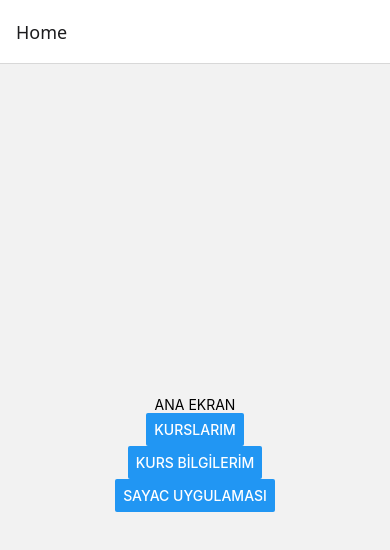
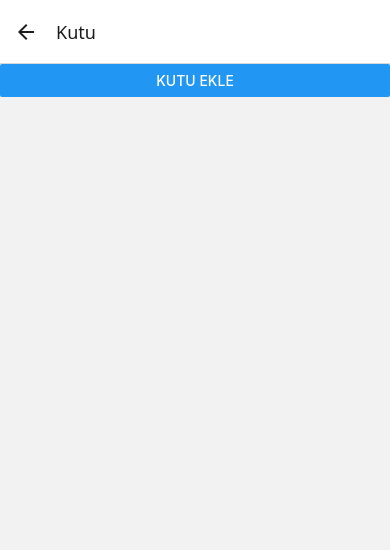
Before and after one commit to ElifNidaKarakas/ReactNative, a React Native app in the folder firstapp/: screen /Kutu in a window 390 px wide. Shown: the top 550 px of the page. Built offline with nearby package versions, Linux system fonts and the light colour scheme.

Commit message:
Added random box

```diff
--- a/firstapp/App.js
+++ b/firstapp/App.js
@@ -6,6 +6,8 @@ import HomeScreen from './src/screens/HomeScreen';
 import CoursesScreen from './src/screens/CoursesScreen';
 import CoursesInformation from './src/screens/CoursesInformation';
 import CounterScreen from './src/screens/CounterScreen';
+import BoxScreen from './src/screens/BoxScreen';
+
 
 const Stack= createNativeStackNavigator();
 export default function App() {
@@ -16,6 +18,7 @@ export default function App() {
         <Stack.Screen name="Kurslarim" component={CoursesScreen}/>
         <Stack.Screen name="KursBilgilerim" component={CoursesInformation}/>
         <Stack.Screen name="Sayac" component={CounterScreen}/>
+        <Stack.Screen name="Kutu" component={BoxScreen}/>
       </Stack.Navigator>
    </NavigationContainer>
 
--- /dev/null
+++ b/firstapp/src/screens/BoxScreen.js
@@ -0,0 +1,40 @@
+import { StyleSheet, Text, View, Button, FlatList } from 'react-native';
+import React, { useState } from 'react';
+//RASTGELE RENKLERDE KUTU EKLİYOR BUTONA TIKLADIKÇA
+export default function BoxScreen() {
+  const [colors, setColors] = useState([]);
+
+  const randomColor = () => {
+    const red = Math.floor(Math.random() * 256);
+    const green = Math.floor(Math.random() * 256);
+    const blue = Math.floor(Math.random() * 256);
+    return `rgb(${red},${green},${blue})`;
+  };
+  return (
+    <View>
+      <Button
+        title="Kutu Ekle"
+        onPress={() => {
+          setColors([...colors, randomColor()]); //...color= var olan elemanım devam etsin  randomColor=yanına yeni renkler getir(return ile dönen )
+        }}
+      />
+      <FlatList
+        data={colors}
+        renderItem={({ item }) => {
+          return (
+            <View
+              style={{
+                height: 150,
+                width: 150,
+                backgroundColor: item,
+                marginVertical: 20,
+              }}
+            />
+          );
+        }}
+      />
+    </View>
+  );
+}
+
+const styles = StyleSheet.create({});
--- a/firstapp/src/screens/HomeScreen.js
+++ b/firstapp/src/screens/HomeScreen.js
@@ -1,21 +1,26 @@
-import { StyleSheet, Text, View, Button } from 'react-native';
-import React from 'react';
+import { StyleSheet, Text, View, Button } from "react-native";
+import React from "react";
 
-export default function HomeScreen({ navigation }) {  //ANA SAYFADIR
+export default function HomeScreen({ navigation }) {
+  //ANA SAYFADIR
   return (
-    <View style={{ flex: 1, alignItems: 'center', justifyContent: 'center' }}>
+    <View style={{ flex: 1, alignItems: "center", justifyContent: "center" }}>
       <Text>ANA EKRAN</Text>
       <Button
         title="KURSLARIM"
-        onPress={() => navigation.navigate('Kurslarim')}
+        onPress={() => navigation.navigate("Kurslarim")}
       />
       <Button
         title="KURS BİLGİLERİM"
-        onPress={() => navigation.navigate('KursBilgilerim')}
+        onPress={() => navigation.navigate("KursBilgilerim")}
       />
       <Button
         title="SAYAC UYGULAMASI"
-        onPress={() => navigation.navigate('Sayac')}
+        onPress={() => navigation.navigate("Sayac")}
+      />
+      <Button
+        title="KUTU UYGULAMASI"
+        onPress={() => navigation.navigate("Kutu")}
       />
     </View>
   );
```
Also changed, not shown: firstapp/src/screens/CounterScreen.js (+17 -11 lines).
